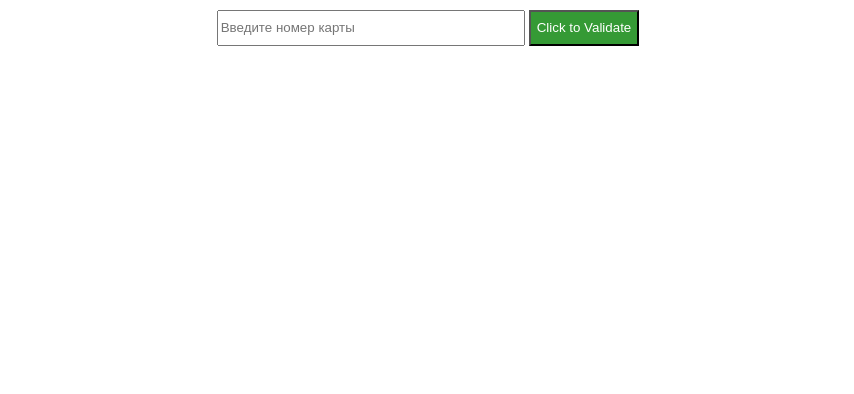
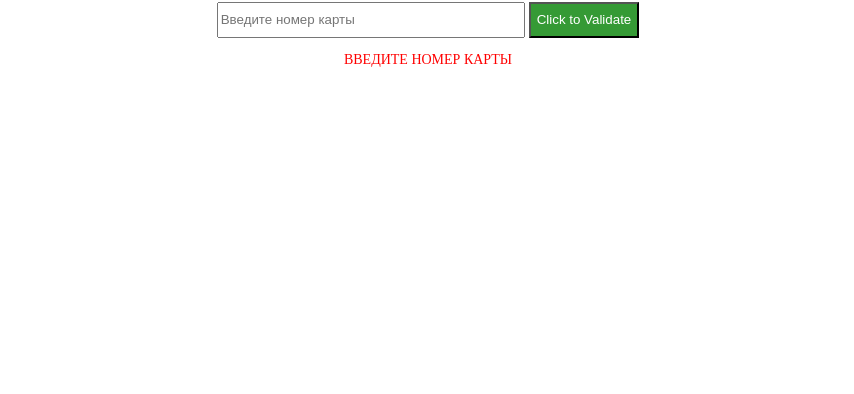
Before and after one commit to yakolman/HW_Testing, a website built with webpack: page src/index.html in a window 1280 px wide. Shown: the part 422-816 px from the top of the page, without its empty margins (212-1066 px from the left). Built offline with nearby package versions, Linux system fonts and the light colour scheme.

Commit message:
FIX index.html

```diff
--- a/src/index.html
+++ b/src/index.html
@@ -39,6 +39,6 @@
         <input type="text" class="card-number" name="card-number" placeholder="Введите номер карты" size="29" maxlength="19" inputmode="numeric">
         <button class="validate" type="submit">Click to Validate</button>
     </form>
-    <p class="result"></p>
+    <p class="result">Введите номер карты</p>
 </body>
 </html>
```
